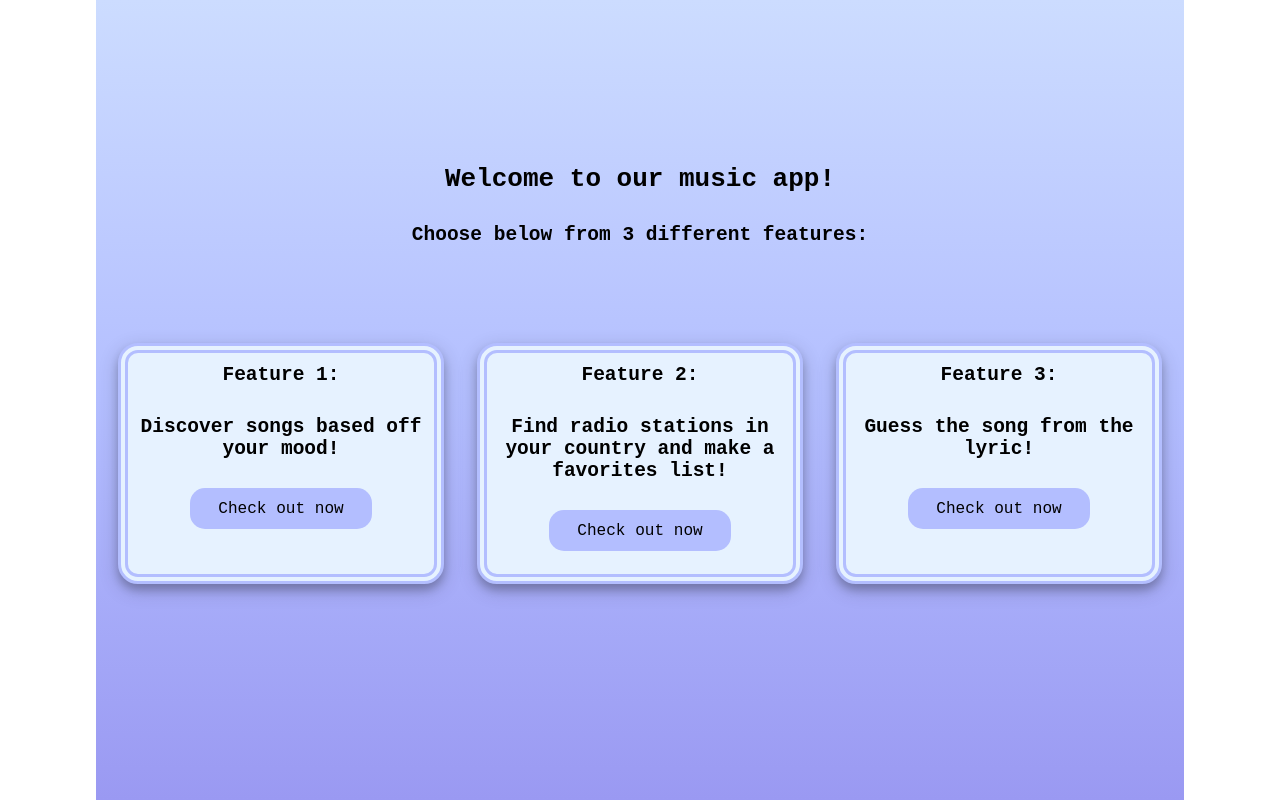
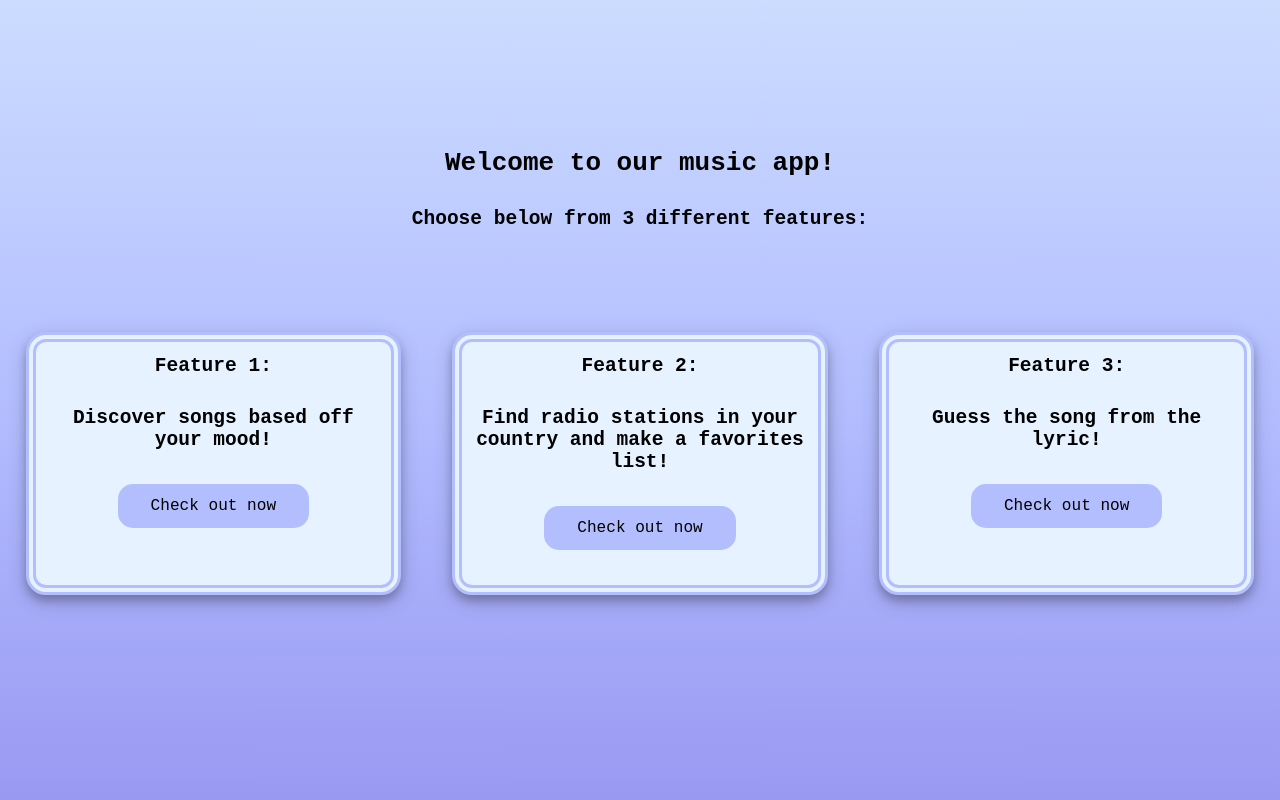
Before and after one commit to miaohall/cs391-final-project, a Next.js app: page / in a window 1280 px wide. Built offline with nearby package versions, Linux system fonts and the light colour scheme.

Commit message:
small changes + comments

```diff
--- a/app/[location]/page.tsx
+++ b/app/[location]/page.tsx
@@ -10,7 +10,6 @@ import {useState} from "react";
 //section made by Mia O'Halloran
 
 const RadioWrapper = styled.div`
-    width: 85vw;
     margin: 0 auto;
     box-sizing: border-box;
     background-image: linear-gradient(to bottom, #ccdcff, #b3beff, #9a99f2);
--- a/app/moodHomeGame/page.tsx
+++ b/app/moodHomeGame/page.tsx
@@ -13,7 +13,6 @@ import Playlist from "../../components/Playlist";
 
 const Wrapper = styled.div`
     font-family: monospace;
-    width: 85vw;
     margin: 0 auto;
     height: 210vh;
     background-image: linear-gradient(to bottom, #ccdcff, #b3beff, #9a99f2);
--- a/app/page.tsx
+++ b/app/page.tsx
@@ -5,7 +5,6 @@ import Link from "next/link";
 //app home page
 
 const StyledDiv = styled.div`
-    width: 85vw;
     margin: 0 auto;
     background-image: linear-gradient(to bottom, #ccdcff, #b3beff, #9a99f2);
     display: flex;
@@ -33,7 +32,7 @@ const StyledBox = styled.div`
     border: 10px double #b3beff;
     width: 30%;
     height: 70%;
-    margin: 4% 1.5%;
+    margin: 4% 2%;
 
     box-shadow:0 6px 8px 0 rgba(0, 0, 0, 0.2), 0 6px 20px 0 rgba(0, 0, 0, 0.19);
 `;
--- a/app/radioHomeGame/page.tsx
+++ b/app/radioHomeGame/page.tsx
@@ -7,7 +7,6 @@ import Link from "next/link";
 //Section made by Mia O'Halloran
 
 const StyledDiv = styled.div`
-    width: 85vw;
     margin: 0 auto;
     background-image: linear-gradient(to bottom, #ccdcff, #b3beff, #9a99f2);
     display: flex;
```
